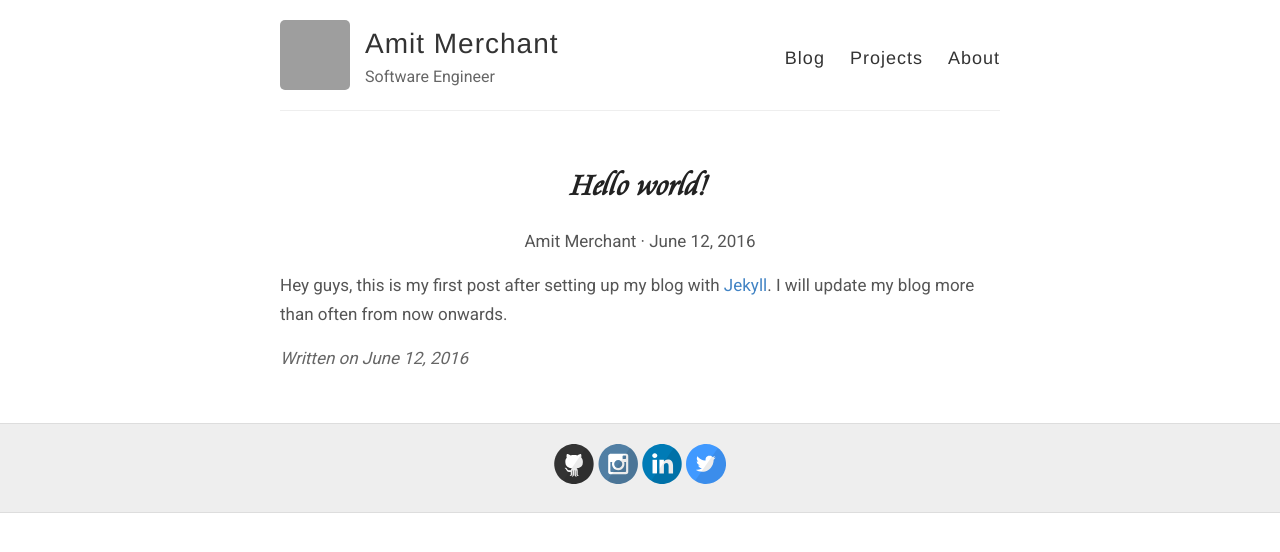
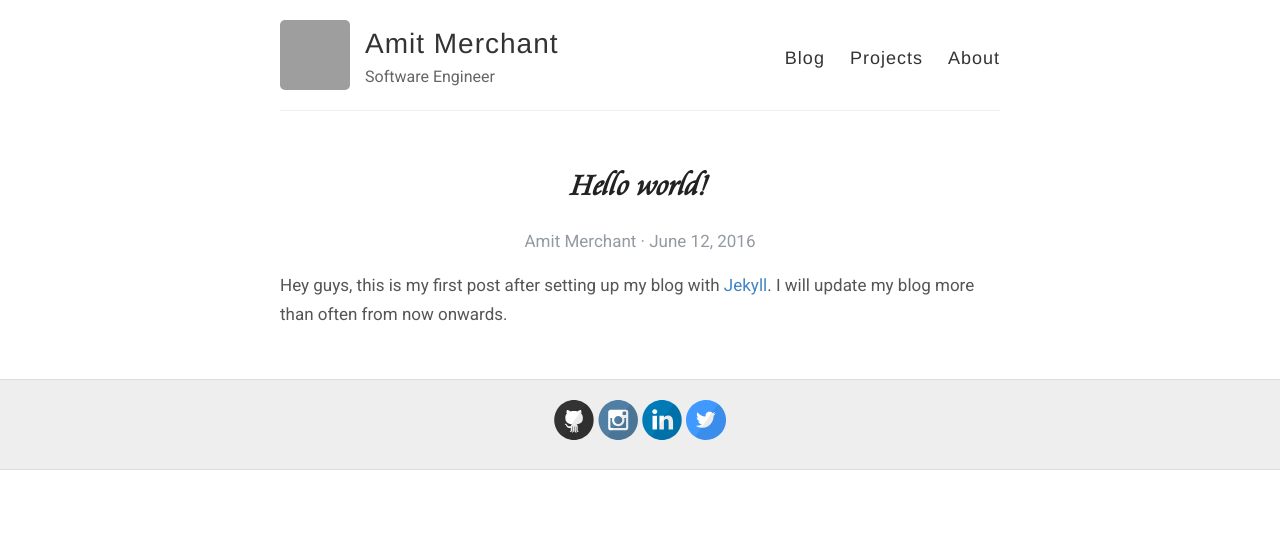
Before and after one commit to varunkumardev/amitmerchant1990.github.io, a Jekyll site: the page built from _posts/2016-6-12-Hello-World.md, in a window 1280 px wide. Shown: the top 552 px of the page. Built offline with Jekyll 4.4.1, drawn with Linux system fonts in a browser that asks for light colours; comment, search, counter and statistics services are not loaded; grey boxes are pictures that could not be loaded.

Commit message:
more style changes

```diff
--- a/_layouts/post.html
+++ b/_layouts/post.html
@@ -5,17 +5,17 @@
 <article class="post">
   <h1>{{ page.title }}</h1>
 
-  <div class="author_title">
-    <p>Amit Merchant · {{ page.date | date: "%B %e, %Y" }}</p>
+  <div>
+    <p class="author_title">Amit Merchant  ·  {{ page.date | date: "%B %e, %Y" }}</p>
   </div>
 
   <div class="entry">
     {{ content }}
   </div>
 
-  <div class="date">
+  <!--<div class="date">
     Written on {{ page.date | date: "%B %e, %Y" }}
-  </div>
+  </div>-->
 
   {% include disqus.html %}
 </article>
--- a/style.scss
+++ b/style.scss
@@ -315,6 +315,7 @@
 
 .author_title{
   text-align: center;
+  color: #939aa1;
 }
 
 
```
